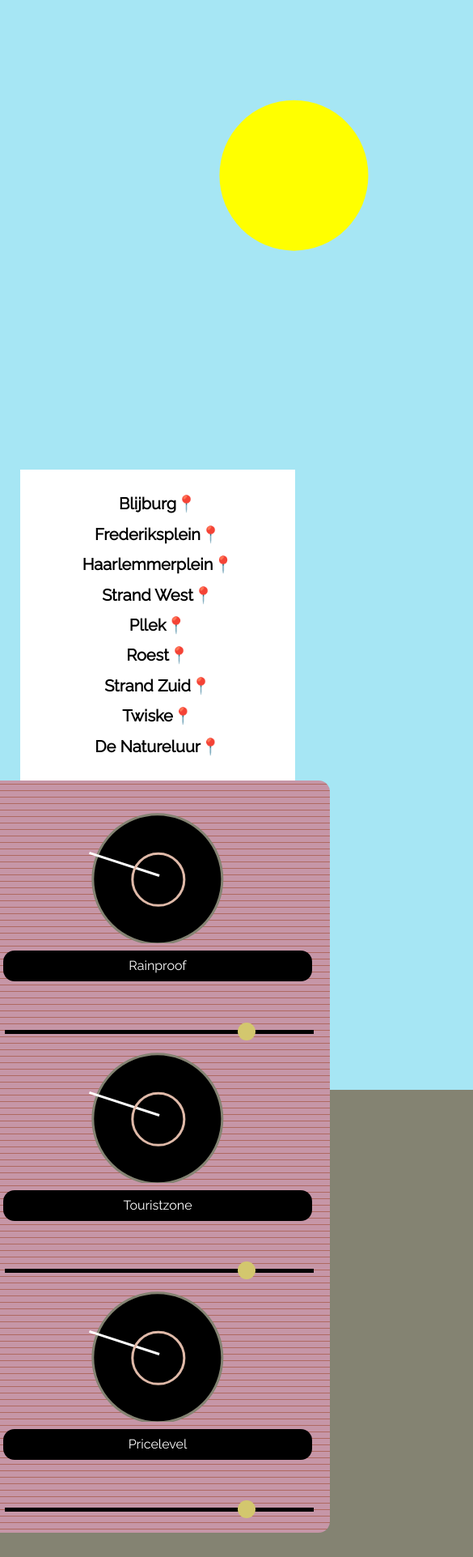
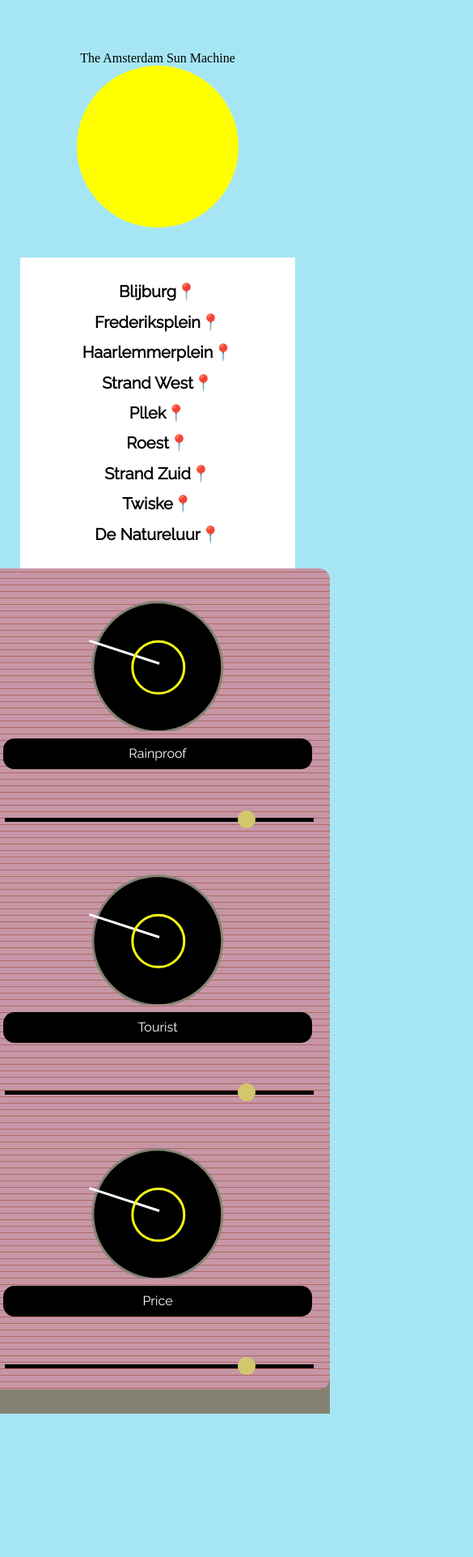
Before and after one commit to madamerobot/damsun-res, a React (Create React App) app: page / in a window 390 px wide. Shown: the top 1923 px of the page at 81% size, 585 px wide, since content can reach past the window. After the commit the page ends 1746 px from the top, so only its background shows below. Built offline with nearby package versions, Linux system fonts and the light colour scheme.

Commit message:
Working on responsive layout

```diff
--- a/src/components/App.js
+++ b/src/components/App.js
@@ -35,6 +35,7 @@ class App extends Component {
 
 	render() {
 		return (
+
 			<div className="machinewrapper">
 
 				<div className="machinearea">
@@ -46,23 +47,50 @@ class App extends Component {
 					</div>
 
 					<div className="machine">
+
 							<div className="Knobbox">
 								<Knob name="Rainproof" value={this.state.proof} onChange={this.changeProof}/>
+								<div className="label">Rainproof</div>
+								<div className="Slider">
+									<input type="range" value={this.state.proof} min="0" max="5" onChange={this.changeProof}/>
+								</div>
+							</div>
+
+							<div class="Knobbox">
 								<Knob name="Touristzone" value={this.state.tourist} onChange={this.changeTourist}/>
+								<div className="label">Tourist</div>
+								<div className="Slider">
+									<input type="range" value={this.state.tourist} min="0" max="5" onChange={this.changeTourist}/>
+								</div>
+							</div>
+
+							<div class="Knobbox">
 								<Knob name="Pricelevel" value={this.state.price} onChange={this.changePrice}/>
+								<div className="label">Price</div>
+								<div className="Slider">
+									<input type="range" value={this.state.price} min="0" max="5" onChange={this.changePrice}/>
+								</div>
 							</div>
+
 					</div>
 
 				</div>
 
 				<div className="logo">
-						<svg width="640" height="480" className="sunsvg">
-							 <g>
-									<title>Sun Logo</title>
-									<ellipse stroke-opacity="0" ry="93" rx="92" id="svg_1" cy="153.64204" cx="268.46022" strokeLinecap="null" strokeLinejoin="null" strokeDasharray="null" strokeWidth="5" stroke="#ffff00" fill="#ffff00"/>
-							 </g>
-						</svg>
+
+					<div class="logotitle">
+						The Amsterdam Sun Machine
+					</div>
+
+					<svg viewBox="0 0 49.7 49.7" className="sunsvg">
+						 <g>
+								<title>Sun Logo</title>
+								<circle cx="24.85" cy="24.85" r="24.85" fill="#ffff00"/>
+						 </g>
+					</svg>
+
 				</div>
+
 			</div>
 		);
 	}
--- a/src/components/Knob.js
+++ b/src/components/Knob.js
@@ -132,7 +132,7 @@ class Knob extends Component {
 						  			transform={`rotate(${rotation},102,97)`}
 						  	/>
 						  <circle 	id="svg_6"
-						  			stroke="#DFB9A8"
+						  			stroke="#f7f714"
 						  			fill-opacity="0"
 						  			r="32.027023"
 						  			cy="101.310732"
@@ -141,17 +141,10 @@ class Knob extends Component {
 						  			strokeLinejoin="null"
 						  			strokeDasharray="null"
 						  			strokeWidth="3"
-						  			fill="#BF7251"/>
+						  			fill="#f7f714"/>
 						</g>
 					</svg>
-
-					<div className="label">{this.props.name}</div>
-
-					<div className="Slider">
-							<input type="range" value={this.props.value} min="0" max="5" onChange={this.handleChange}/>
-					</div>
 				</div>
-
 		)
 	}
 }
```
Also changed, not shown: 7 other files (tests, documents, lock files or other folders).
